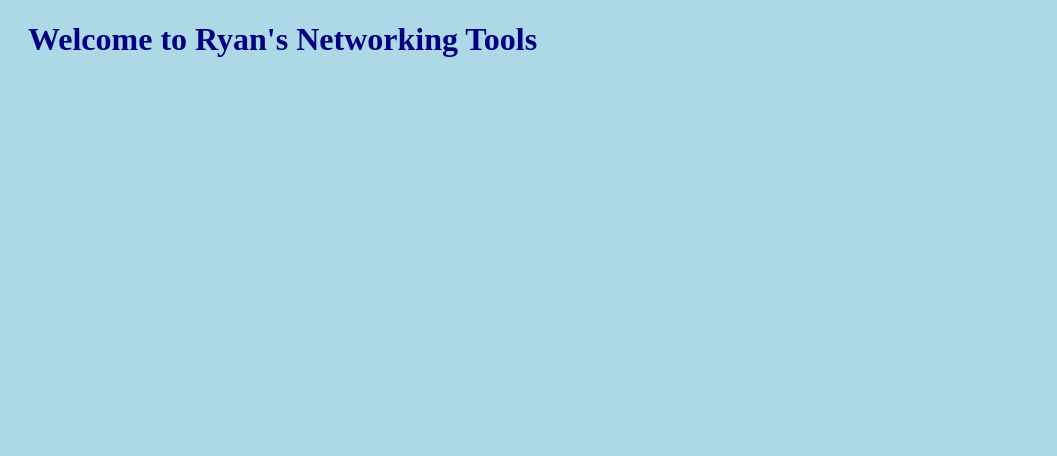
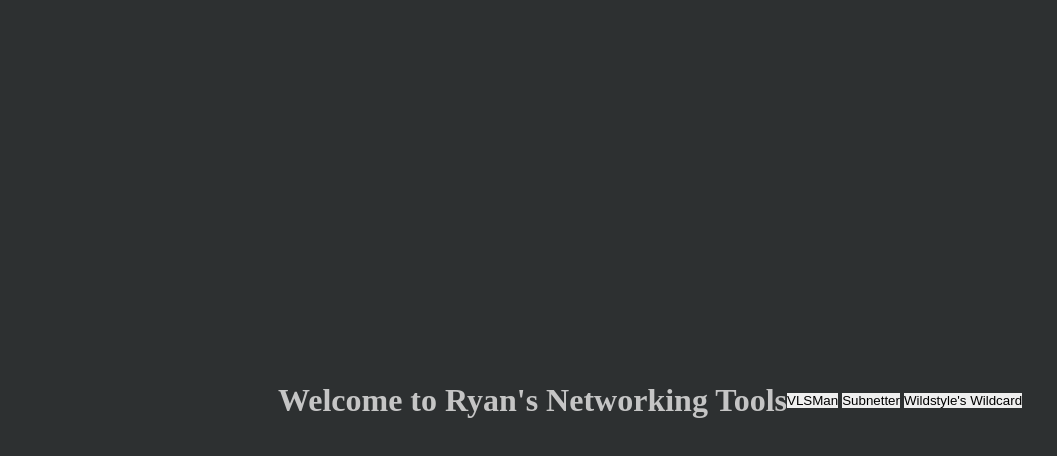
Before and after one commit to BhuiyanRyan101/Networking-Tools, a plain HTML site: page index.html in a window 1280 px wide. Shown: the whole page, without its empty margins (0-1057 px from the left). Drawn offline with Linux system fonts and the light colour scheme.

Commit message:
buttons!

```diff
--- a/index.html
+++ b/index.html
@@ -10,6 +10,25 @@
 <body>
 
         <h1>Welcome to Ryan's Networking Tools</h1>
-    </div>
+        <div class="selections">
+            <button id="vlsman">VLSMan</button>
+            <script type="text/javascript">
+                document.getElementById("vlsman").onclick = function () {
+                    location.href = "VLSMan.html";
+                };
+               </script>
+            <button id="subnetter">Subnetter</button>
+            <script type="text/javascript">
+                document.getElementById("subnetter").onclick = function () {
+                    location.href = "subnetter.html";
+                };
+               </script>
+            <button id="wildcard">Wildstyle's Wildcard</button>
+            <script type="text/javascript">
+                document.getElementById("wildcard").onclick = function () {
+                    location.href = "wildcard.html";
+                };
+               </script>
+        </div>
 </body>
 </html>
--- a/style.css
+++ b/style.css
@@ -1,8 +1,25 @@
+*{
+    margin: 0;
+    padding: 0;
+    border: 0;
+    outline: none;
+    box-sizing: border-box;
+}
+
 body {
-    background-color: lightblue;
+    height: 100vh;
+    display: flex;
+    align-items: center;
+    justify-content: center;
+    background-color: rgb(45, 48, 49);
   }
 
   h1 {
-    color: navy;
+    color: rgb(197, 197, 197);
     margin-left: 20px;
   }
+
+  .selections{
+    background-color: rgb(45, 48, 49);
+    color: aqua;
+  }
```
Also changed, not shown: Subnetter.html (added, +18 -0 lines), VLSMan.html (added, +18 -0 lines), wildcard.html (added, +18 -0 lines), siteCode.js (added).
